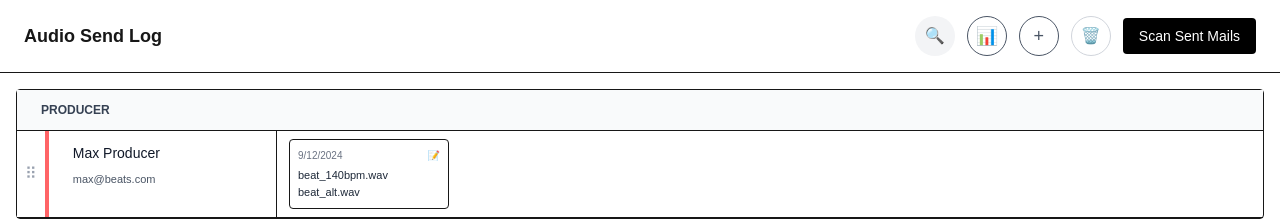
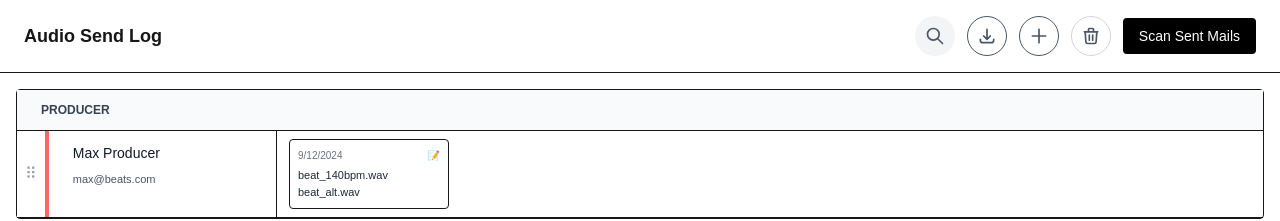
Before and after one commit to atakanalpas/beats-project, a Next.js app: page /dashboard in a window 1280 px wide. Shown: the top 221 px of the page. Built offline with nearby package versions, Linux system fonts and the light colour scheme.

Commit message:
Dashboard

```diff
--- a/app/dashboard/page.tsx
+++ b/app/dashboard/page.tsx
@@ -623,7 +623,10 @@ function ExpandingSearchBar({
           }`}
           title="Search"
         >
-          🔍
+          {/* EMOJI DURCH DIESES SVG ERSETZEN */}
+  <svg className="w-5 h-5" fill="none" stroke="currentColor" viewBox="0 0 24 24">
+    <path strokeLinecap="round" strokeLinejoin="round" strokeWidth={2} d="M21 21l-6-6m2-5a7 7 0 11-14 0 7 7 0 0114 0z" />
+  </svg>
         </button>
 
         {/* INPUT FIELD (expandiert) */}
@@ -974,7 +977,9 @@ export default function DashboardPage() {
               className="w-10 h-10 rounded-full border flex items-center justify-center text-lg text-gray-600 hover:bg-gray-50 transition-colors"
               title="Import/Export"
             >
-              📊
+              <svg className="w-5 h-5" fill="none" stroke="currentColor" viewBox="0 0 24 24">
+    <path strokeLinecap="round" strokeLinejoin="round" strokeWidth={2} d="M4 16v1a3 3 0 003 3h10a3 3 0 003-3v-1m-4-4l-4 4m0 0l-4-4m4 4V4" />
+  </svg>
             </button>
 
             {/* IMPORT/EXPORT MENÜ */}
@@ -1042,7 +1047,9 @@ export default function DashboardPage() {
               className="w-10 h-10 rounded-full border flex items-center justify-center text-lg text-gray-600 hover:bg-gray-50 transition-colors"
               title="Add"
             >
-              +
+              <svg className="w-5 h-5" fill="none" stroke="currentColor" viewBox="0 0 24 24">
+    <path strokeLinecap="round" strokeLinejoin="round" strokeWidth={2} d="M12 4v16m8-8H4" />
+  </svg>
             </button>
 
             {/* ADD MENÜ */}
@@ -1104,7 +1111,9 @@ export default function DashboardPage() {
               : "Enter delete mode"
             }
           >
-            🗑️
+            <svg className="w-5 h-5" fill="none" stroke="currentColor" viewBox="0 0 24 24">
+    <path strokeLinecap="round" strokeLinejoin="round" strokeWidth={2} d="M19 7l-.867 12.142A2 2 0 0116.138 21H7.862a2 2 0 01-1.995-1.858L5 7m5 4v6m4-6v6m1-10V4a1 1 0 00-1-1h-4a1 1 0 00-1 1v3M4 7h16" />
+  </svg>
           </button>
 
           <button className="rounded bg-black text-white px-4 py-2 text-sm hover:bg-gray-800 transition-colors">
```
